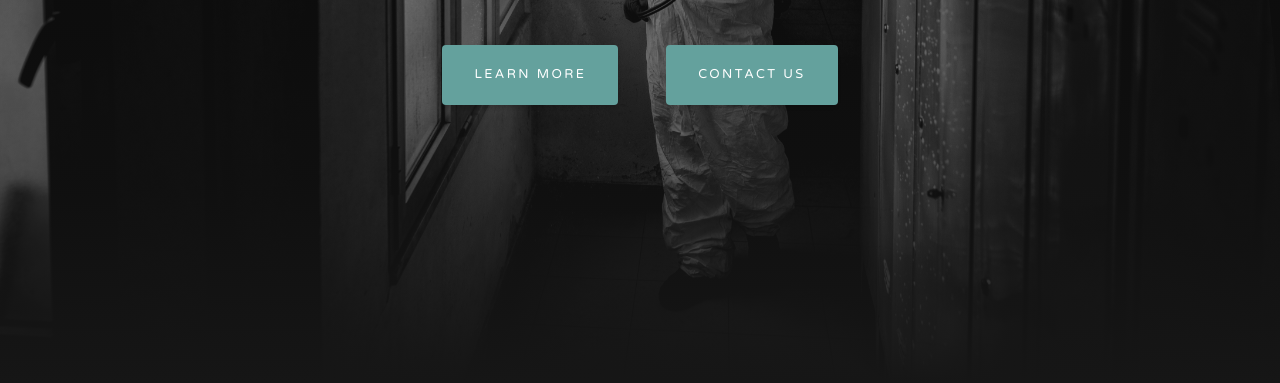
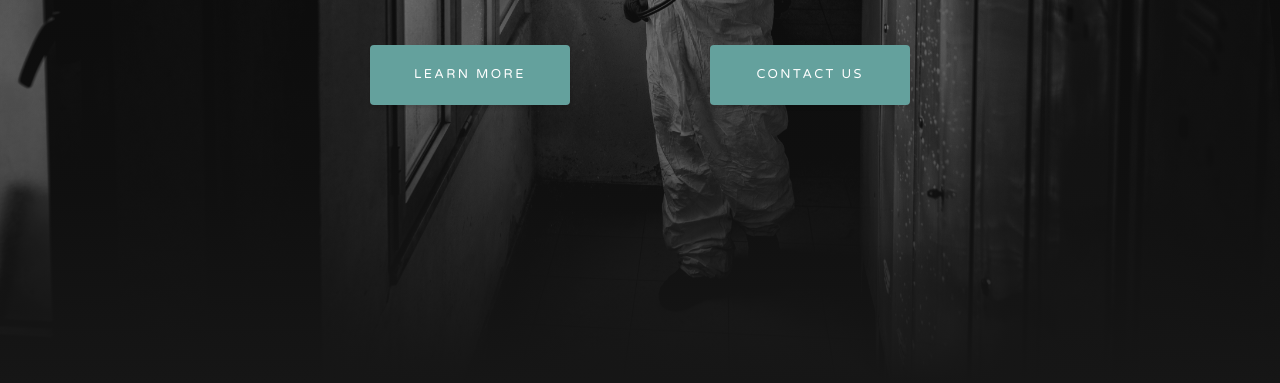
Before and after one commit to dkimVena/VBP, a Gatsby site: page / in a window 1280 px wide. Shown: the part 417-800 px from the top of the page. Built offline with nearby package versions, Linux system fonts and the light colour scheme; Gatsby itself is replaced by a stand-in of ours.

```diff
--- a/src/assets/sass/_masthead.scss
+++ b/src/assets/sass/_masthead.scss
@@ -56,4 +56,25 @@
       font-size: 1.25rem;
     }
   }
+
+  .masthead-buttons {
+    display: flex;
+    justify-content: space-evenly;
+    flex-direction: column;
+    width: 80%;
+    margin: auto;
+
+    .masthead-button {
+      width: 100%;
+      margin: 0 0 45px 0;
+    }
+
+    @media (min-width: 767px) {
+      flex-direction: row;
+      .masthead-button {
+        width: 200px;
+        margin: 0;
+      }
+    }
+  }
 }
--- a/src/pages/index.js
+++ b/src/pages/index.js
@@ -32,16 +32,18 @@
           <h2 className="text-white-50 mx-auto mt-2 mb-5">
             {config.subHeading}
           </h2>
+          <div className="masthead-buttons">
             <Scroll type="id" element="about">
-            <a href="#about" className="mr-5 btn btn-primary">
+              <a href="#about" className="masthead-button btn btn-primary">
                 Learn More
               </a>
             </Scroll>
             <Scroll type="id" element="signup">
-            <a href="#signup" className="btn btn-primary">
+              <a href="#signup" className="masthead-button btn btn-primary">
                 Contact Us
               </a>
             </Scroll>
+          </div>
         </div>
       </div>
     </header>
```
Lines whose indentation alone changed are shown as unchanged.
